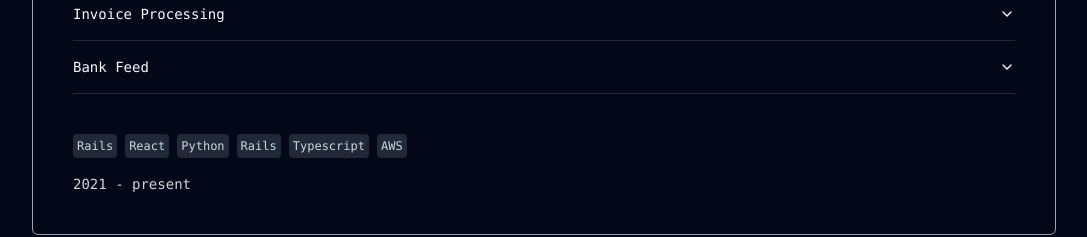
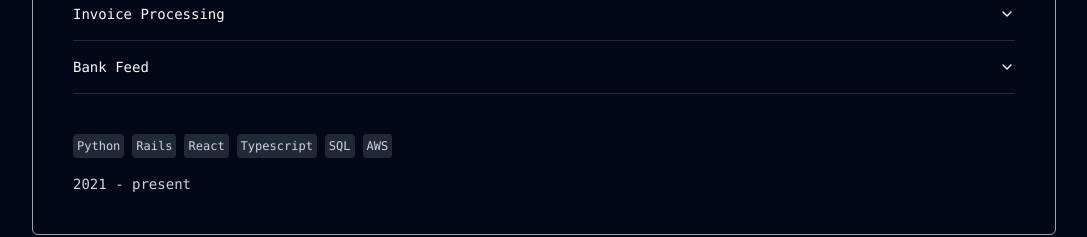
Before and after one commit to aripo99/personal-website, a Next.js app: page / in a window 1280 px wide. Shown: the part 880-1117 px from the top of the page, without its empty margins (96-1183 px from the left). Built offline with nearby package versions, Linux system fonts and the light colour scheme.

Commit message:
Update tech stack in work section

```diff
--- a/components/Work.tsx
+++ b/components/Work.tsx
@@ -24,7 +24,7 @@ function Work() {
                 "Invoice Processing: A machine learning pipeline that automatically extracts data from invoices and receipts, processing approximately 13 million invoices each year. My responsibilities included monitoring, maintenance, refactoring, and implementing strategies to reduce cloud infrastructure costs significantly.",
                 "Bank Feed: A bank reconciliation tool designed to automatically match transactions from bank statements to their counterparts in Appfolio. It currently handles approximately 20k transactions each month. I worked on the entire development lifecycle, from initial design, data labeling, model training, and evaluation to deployment, continuous monitoring, and maintenance.",
             ],
-            techStack: ["Rails", "React", "Python", "Rails", "Typescript", "AWS"],
+            techStack: ["Python", "Rails", "React", "Typescript", "SQL", "AWS"],
             duration: "2021 - present"
         },
         {
```
